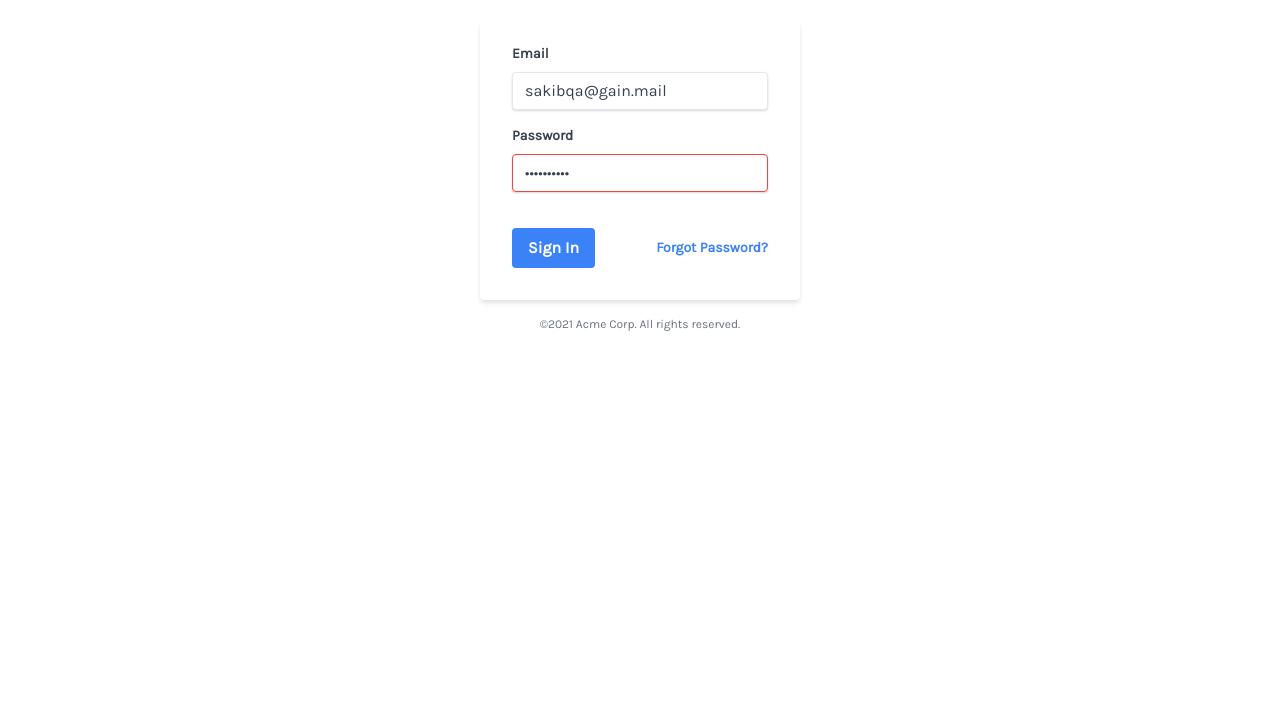
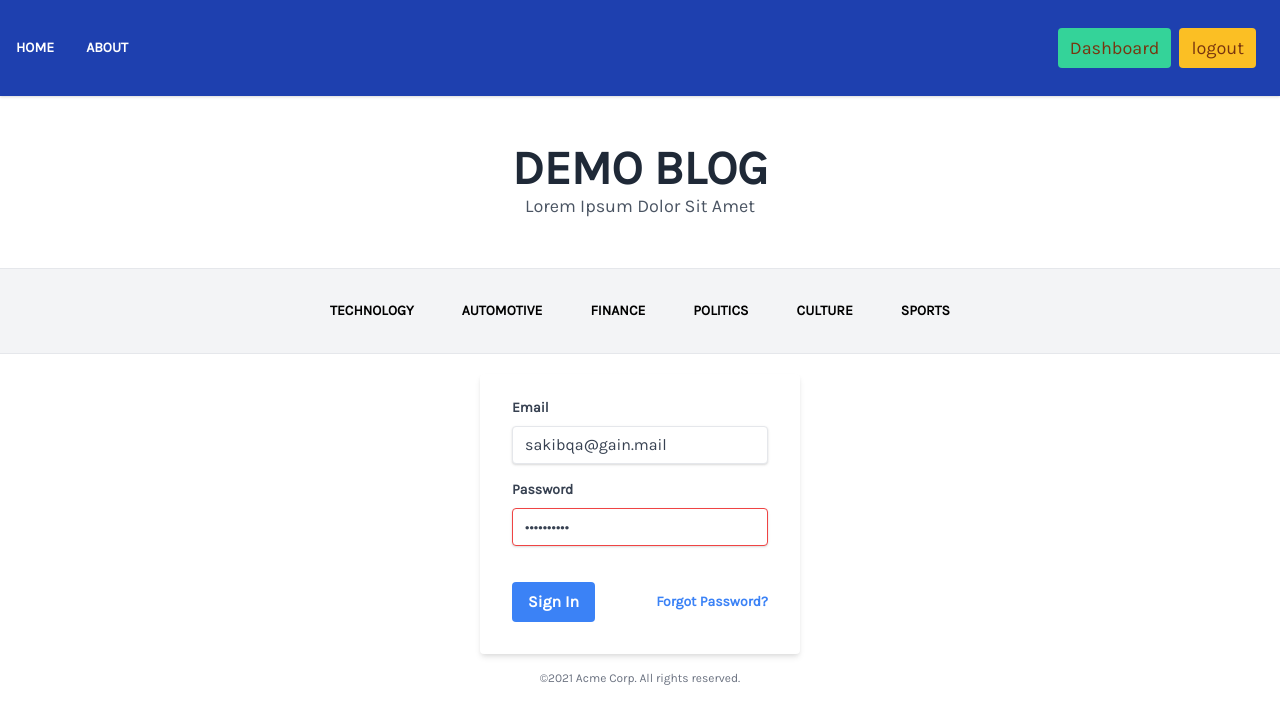
Before and after one commit to sakibhasancse/GraphQL-And-ReactJs-Boilerplates, a React (Create React App) app in the folder Frontend/: page /login in a window 1280 px wide. Shown: the top 724 px of the page. Built offline with nearby package versions, Linux system fonts and the light colour scheme; sample sign-in values are in the browser's storage.

Commit message:
Added navbar

```diff
--- a/Frontend/src/components/UI/Navbar.js
+++ b/Frontend/src/components/UI/Navbar.js
@@ -5,7 +5,7 @@ import { TopNavBar } from './TopNavBar'
 const Navbar = () => {
     return (
         <div>
-            {/* <TopNavBar />
+            <TopNavBar />
             <Header />
             <nav className="w-full py-4 border-t border-b bg-gray-100">
                 <div className="block sm:hidden">
@@ -21,8 +21,8 @@ const Navbar = () => {
                         <a href="#" className="hover:bg-gray-400 rounded py-2 px-4 mx-2">Sports</a>
                     </div>
                 </div>
-            </nav> */}
-Navbar
+            </nav>
+
         </div>
     )
 }
--- a/Frontend/src/main.js
+++ b/Frontend/src/main.js
@@ -18,10 +18,11 @@ import Privateroute from './pages/Private-route';
 
 const Main = () => (
     <Router>
+        <Navbar />
         <Switch>
             <Route path="/login" component={Login} />
             <Route path="/signup" component={SignUp} />
-            <Route
+            {/* <Route
                 path="/*"
                 render={(props) => {
                     if (props.location.pathname === '/signup') {
@@ -32,7 +33,7 @@ const Main = () => (
                     }
                     return <Navbar />;
                 }}
-            />
+            /> */}
             <Route exact path="/">
                 <Redirect to="/posts" />
             </Route>
--- a/Frontend/src/pages/Posts/artical.js
+++ b/Frontend/src/pages/Posts/artical.js
@@ -40,7 +40,7 @@ const Artical = () => {
             }
         }
     })
-    console.log(postLists)
+
     useEffect(() => {
         getPosts();
     }, [getPosts])
--- a/Frontend/src/pages/Posts/index.js
+++ b/Frontend/src/pages/Posts/index.js
@@ -7,7 +7,6 @@ import { SidNavBar } from '../../components/UI/SidNavBar';
 const Posts = () => {
     return (
         <div>
-            Hello
             <div className="container mx-auto flex flex-wrap py-6 pb-20">
                 <Artical />
                 <SidNavBar />
```
